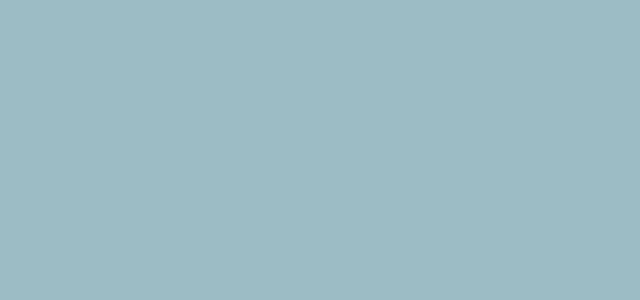
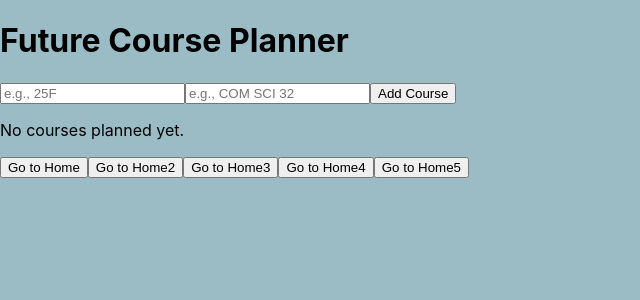
Before and after one commit to JoeMiller04/35L-project, a React (Create React App) app in the folder client/: page /FuturePlanner in a window 1280 px wide. Before the commit this address had no page. Shown: the top 300 px of the page, without its empty margins (0-640 px from the left). Built offline with nearby package versions, Linux system fonts and the light colour scheme.

Commit message:
Added basic future planner

```diff
--- a/client/src/App.js
+++ b/client/src/App.js
@@ -6,6 +6,7 @@ import InfoPage from './InfoPage';
 import LogIn from './LogIn';
 import CreateUser from './CreateUser'; // Import the CreateUser component
 import PastCourses from './PastCourses';
+import FuturePlanner from './FuturePlanner';
 
 function Navigation() {
   return (
@@ -18,6 +19,7 @@ function Navigation() {
       <Route path="/InfoPage" element={<InfoPage />} />
       <Route path="/CreateUser" element={<CreateUser />} />
       <Route path="/PastCourses" element={<PastCourses />} />
+      <Route path="/FuturePlanner" element={<FuturePlanner />} />
     </Routes>
     </div>
   );
--- /dev/null
+++ b/client/src/FuturePlanner.js
@@ -0,0 +1,106 @@
+import React, { useState } from 'react';
+import { useNavigate } from 'react-router-dom';
+import './App.css';
+
+// Make a secondary list of quarters and classes which users can choose from
+// For updating possible quarters, get current date, determine quarter and add 11 quarters past it
+// Add a save planner button which passes the plan to isValid and returns if the plan is valid, if so save users plan in database
+
+export default function FuturePlanner() {
+  const [plan, setPlan] = useState([]);
+  const [quarter, setQuarter] = useState('');
+  const [course, setCourse] = useState('');
+  const navigate = useNavigate();
+
+  const addCourseToQuarter = () => {
+    if (!quarter || !course) return;
+
+    setPlan((prevPlan) => {
+      const existing = prevPlan.find((entry) => entry.term === quarter);
+      if (existing) {
+        return prevPlan.map((entry) =>
+          entry.term === quarter
+            ? { ...entry, classes: [...new Set([...entry.classes, course])] }
+            : entry
+        );
+      } else {
+        return [...prevPlan, { term: quarter, classes: [course] }];
+      }
+    });
+
+    setCourse('');
+  };
+
+  const removeCourse = (term, courseToRemove) => {
+    setPlan((prevPlan) =>
+      prevPlan
+        .map((entry) =>
+          entry.term === term
+            ? { ...entry, classes: entry.classes.filter((c) => c !== courseToRemove) }
+            : entry
+        )
+        .filter((entry) => entry.classes.length > 0)
+    );
+  };
+
+  return (
+    <div className="p-6 max-w-3xl mx-auto">
+      <h1 className="text-2xl font-bold mb-4">Future Course Planner</h1>
+
+      <div className="flex space-x-2 mb-4">
+        <input
+          type="text"
+          placeholder="e.g., 25F"
+          value={quarter}
+          onChange={(e) => setQuarter(e.target.value.toUpperCase())}
+          className="border p-2 w-24"
+        />
+        <input
+          type="text"
+          placeholder="e.g., COM SCI 32"
+          value={course}
+          onChange={(e) => setCourse(e.target.value.toUpperCase())}
+          className="border p-2 flex-1"
+        />
+        <button
+          onClick={addCourseToQuarter}
+          className="bg-blue-600 text-white px-4 py-2 rounded hover:bg-blue-700"
+        >
+          Add Course
+        </button>
+      </div>
+
+      {plan.length > 0 ? (
+        <div className="space-y-4">
+          {plan
+            .sort((a, b) => (a.term < b.term ? -1 : 1))
+            .map(({ term, classes }) => (
+              <div key={term} className="border p-4 rounded shadow">
+                <h2 className="font-semibold text-xl mb-2">{term}</h2>
+                <ul className="list-disc list-inside space-y-1">
+                  {classes.map((c) => (
+                    <li key={c} className="flex justify-between items-center">
+                      <span>{c}</span>
+                      <button
+                        onClick={() => removeCourse(term, c)}
+                        className="text-red-500 text-sm"
+                      >
+                        Remove
+                      </button>
+                    </li>
+                  ))}
+                </ul>
+              </div>
+            ))}
+        </div>
+      ) : (
+        <p className="text-gray-500">No courses planned yet.</p>
+      )}
+    <button onClick={() => navigate('/Home')}>Go to Home</button>
+    <button onClick={() => navigate('/SearchPage')}>Go to Home2</button>
+    <button onClick={() => navigate('/InfoPage')}>Go to Home3</button>
+    <button onClick={() => navigate('/PastCourses')}>Go to Home4</button>
+    <button onClick={() => navigate('/FuturePlanner')}>Go to Home5</button>
+    </div>
+  );
+}
--- a/client/src/Home.js
+++ b/client/src/Home.js
@@ -133,7 +133,8 @@ function Home() {
 
             <button onClick={() => navigate('/SearchPage')}>Go to Home2</button>
             <button onClick={() => navigate('/InfoPage')}>Go to Home3</button>
-            <button onClick={() => navigate('/PastCourses')}>Go to Home3</button>
+            <button onClick={() => navigate('/PastCourses')}>Go to Home4</button>
+            <button onClick={() => navigate('/FuturePlanner')}>Go to Home5</button>
         </div>
     );
 }
--- a/client/src/InfoPage.js
+++ b/client/src/InfoPage.js
@@ -11,6 +11,8 @@ function InfoPage() {
             <p>This is the third page of our application.</p>
             <button onClick={() => navigate('/Home')}>Go to Home</button>
             <button onClick={() => navigate('/SearchPage')}>Go to Home2</button>
+            <button onClick={() => navigate('/PastCourses')}>Go to Home4</button>
+            <button onClick={() => navigate('/FuturePlanner')}>Go to Home5</button>
         </div>
     );
 }
--- a/client/src/PastCourses.js
+++ b/client/src/PastCourses.js
@@ -1,15 +1,20 @@
+import { useNavigate } from 'react-router-dom';
 import React, { useState } from 'react';
+import './App.css';
+
+// Add a save button to save taken courses in database which will be used in isValid
+// users should default have empty taken courses
 
 const cseCourses = [
-  "COM SCI 31", "COM SCI 32", "COM SCI 33", "COM SCI 35L",
-  "COM SCI 111", "COM SCI 131", "COM SCI 180", "COM SCI M151B",
-  "MATH 31A", "MATH 31B", "MATH 32A", "MATH 32B", "MATH 33A", "MATH 33B",
-  "PHYSICS 1A", "PHYSICS 1B", "PHYSICS 1C"
+  "COM SCI 31", "COM SCI 32", "COM SCI 33", "COM SCI 35L", "COM SCI M51A", "ECE 3", "ECE 100", "ECE 102", "ECE 115C",
+  "COM SCI 111", "COM SCI 118", "COM SCI 131", "COM SCI 180", "COM SCI M151B",
+  "MATH 31A", "MATH 31B", "MATH 32A", "MATH 32B", "MATH 33A", "MATH 33B", "MATH 61",
+  "PHYSICS 1A", "PHYSICS 1B", "PHYSICS 1C", "PHYSICS 4AL/4BL"
 ];
 
 export default function PastCourses() {
   const [takenCourses, setTakenCourses] = useState({});
-
+  const navigate = useNavigate();
   const toggleCourse = (course) => {
     setTakenCourses((prev) => ({
       ...prev,
@@ -34,6 +39,11 @@ export default function PastCourses() {
           </li>
         ))}
       </ul>
+      <button onClick={() => navigate('/Home')}>Go to Home</button>
+      <button onClick={() => navigate('/SearchPage')}>Go to Home2</button>
+      <button onClick={() => navigate('/InfoPage')}>Go to Home3</button>
+      <button onClick={() => navigate('/FuturePlanner')}>Go to Home5</button>
+
     </div>
   );
 }
--- a/client/src/SearchPage.js
+++ b/client/src/SearchPage.js
@@ -12,6 +12,8 @@ function SearchPage() {
             <p>This is the second page of our application.</p>
             <button onClick={() => navigate('/Home')}>Go to Home</button>
             <button onClick={() => navigate('/InfoPage')}>Go to Home3</button>
+            <button onClick={() => navigate('/PastCourses')}>Go to Home4</button>
+            <button onClick={() => navigate('/FuturePlanner')}>Go to Home5</button>
         </div>
     );
 }
```
